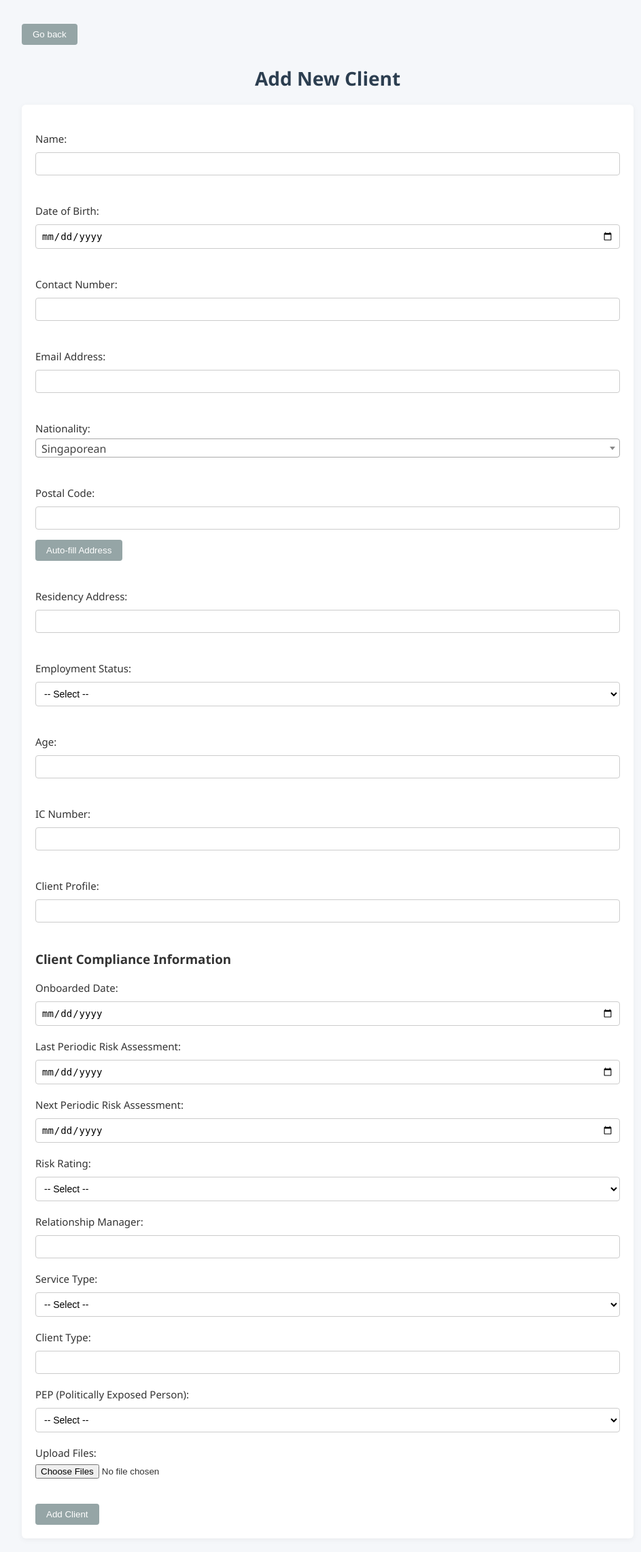
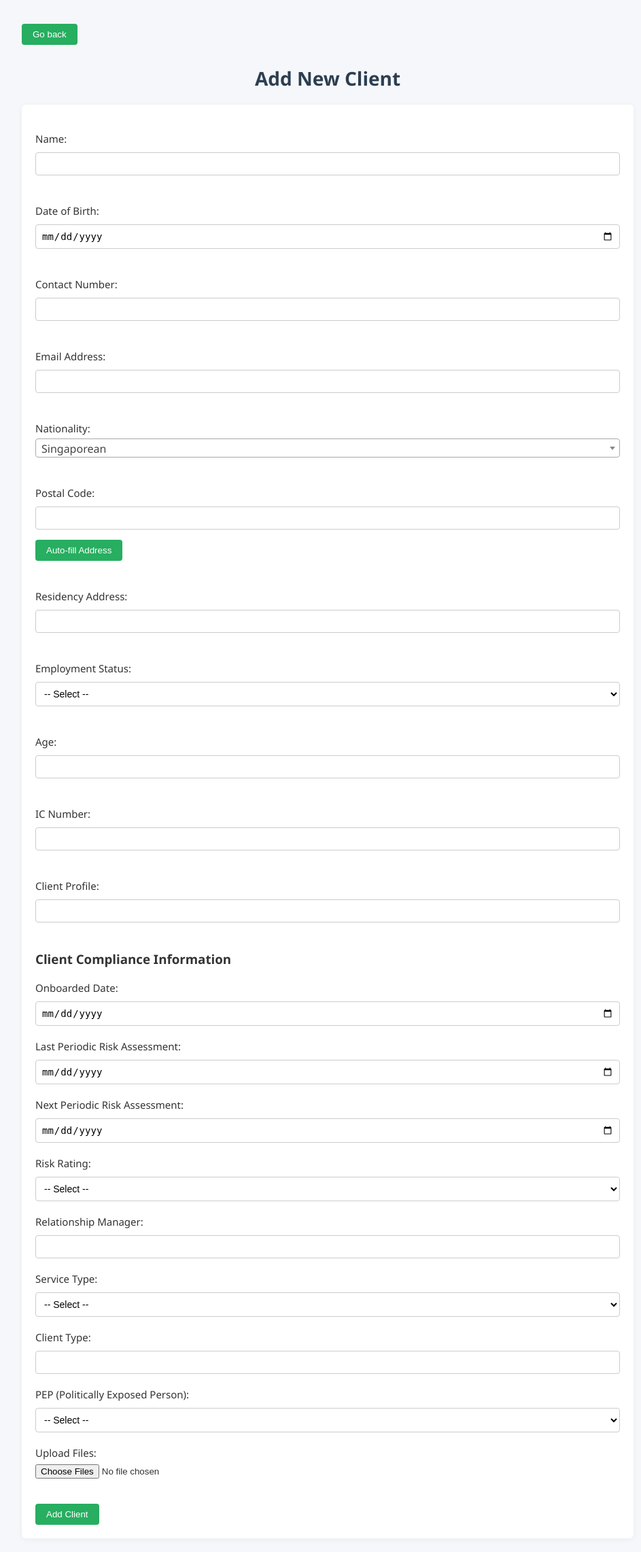
Before and after one commit to Remusseah/Client_interface, a Flask app: page /add in a window 1280 px wide. Shown: the whole page at 68% size, without its empty margins (158-1101 px from the left). Run offline with Flask 3, Linux system fonts and the light colour scheme; data that the repository does not hold is empty; some libraries are stand-ins or nearby versions.

Commit message:
thingyss

```diff
--- a/static/style.css
+++ b/static/style.css
@@ -315,7 +315,8 @@ form button,
 a button {
     margin-top: 15px;
     font-weight: 500;
-    background-color: #95a5a6;
+    background-color: #27ae60; /* Emerald green */
+    color: white;
 }
 form label {
     margin-bottom: 5px;
```
